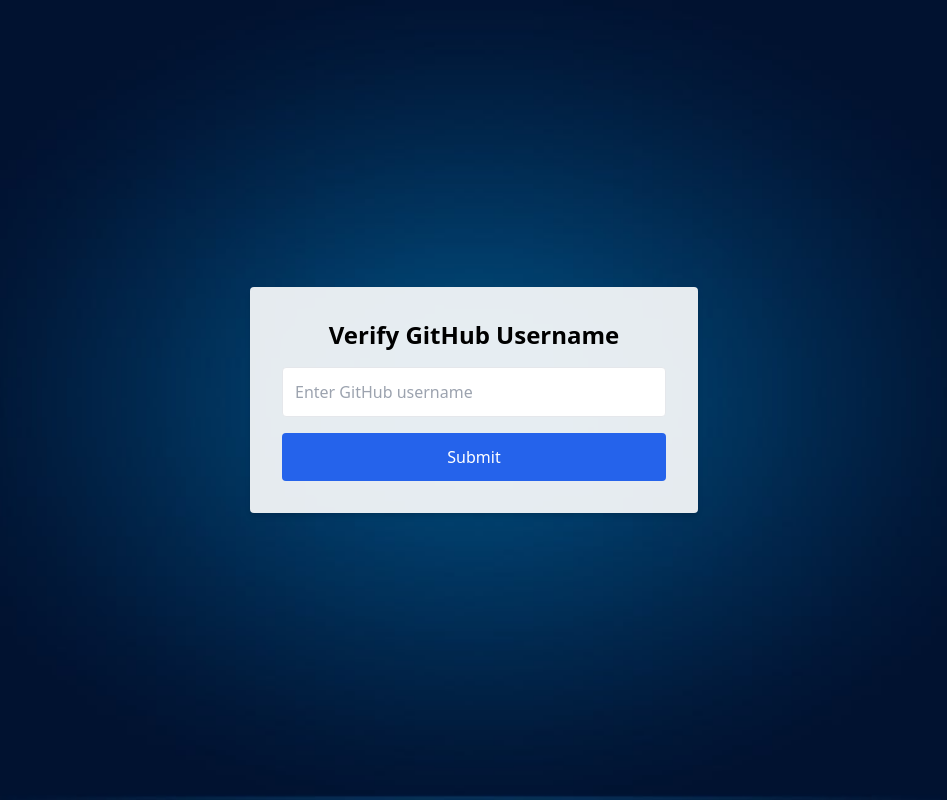
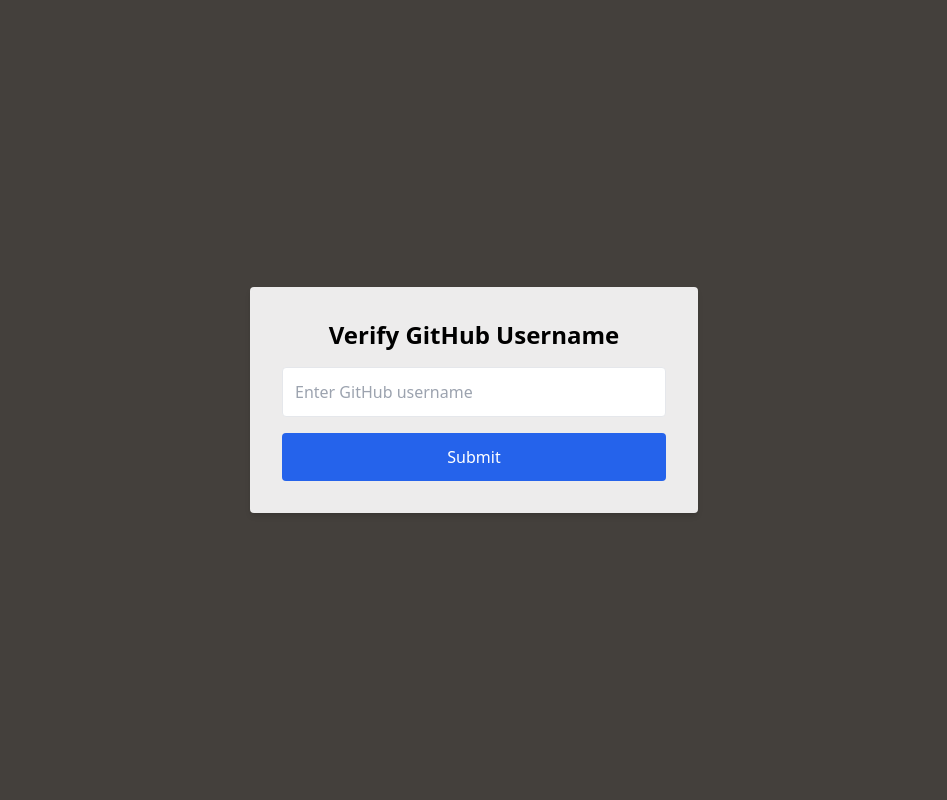
Before and after one commit to Ayushkumar890/TecHacks-DevLance, a React (Create React App) app in the folder client/: page /dev/verify in a window 1280 px wide. Shown: the whole page, without its empty margins (166-1113 px from the left). Built offline with nearby package versions, Linux system fonts and the light colour scheme; no server answers.

Commit message:
update in github verification

```diff
--- a/client/src/components/GithubVerify.jsx
+++ b/client/src/components/GithubVerify.jsx
@@ -38,8 +38,7 @@ export default function GithubVerify() {
 
   return (
     <div
-      style={{ backgroundImage: "url('/assets/images/bg2.jpg')" }}
-      className="h-screen bg-cover bg-center flex items-center justify-center"
+      className="h-screen bg-cover bg-center flex items-center justify-center bg-stone-700 "
     >
       <div className="bg-white bg-opacity-90 shadow-md rounded p-8 max-w-md w-full">
         <h2 className="text-2xl font-bold mb-4 text-center">
```
